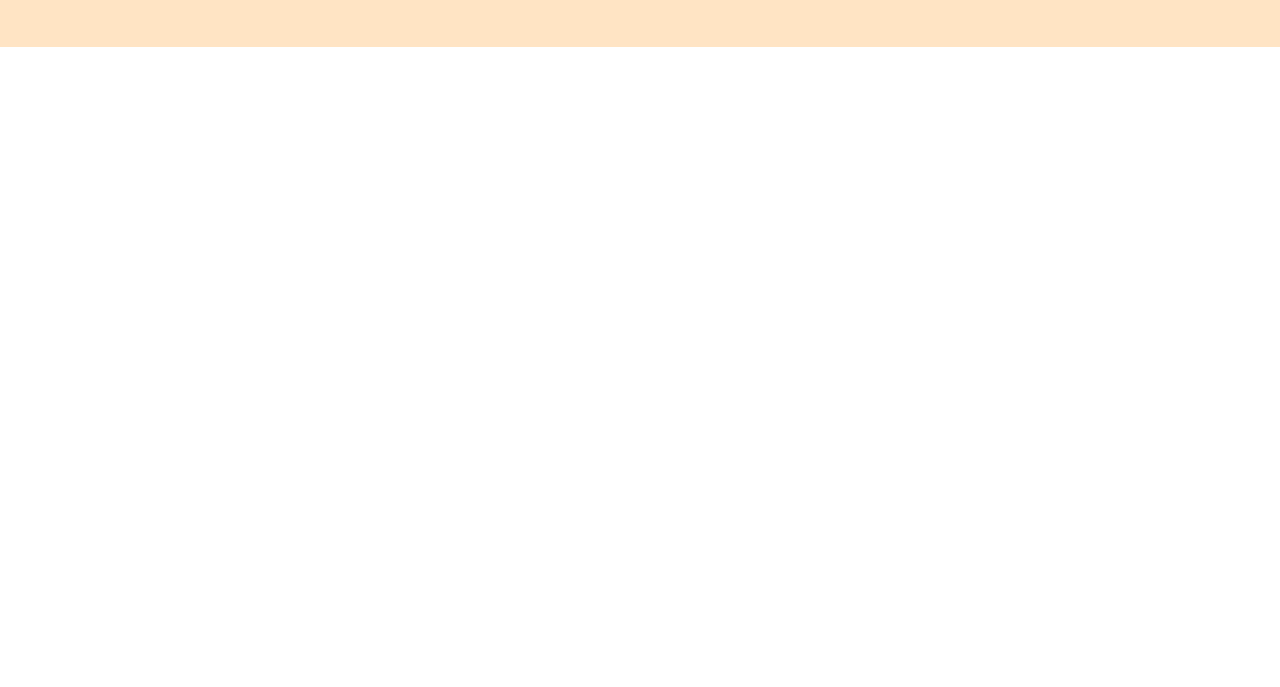
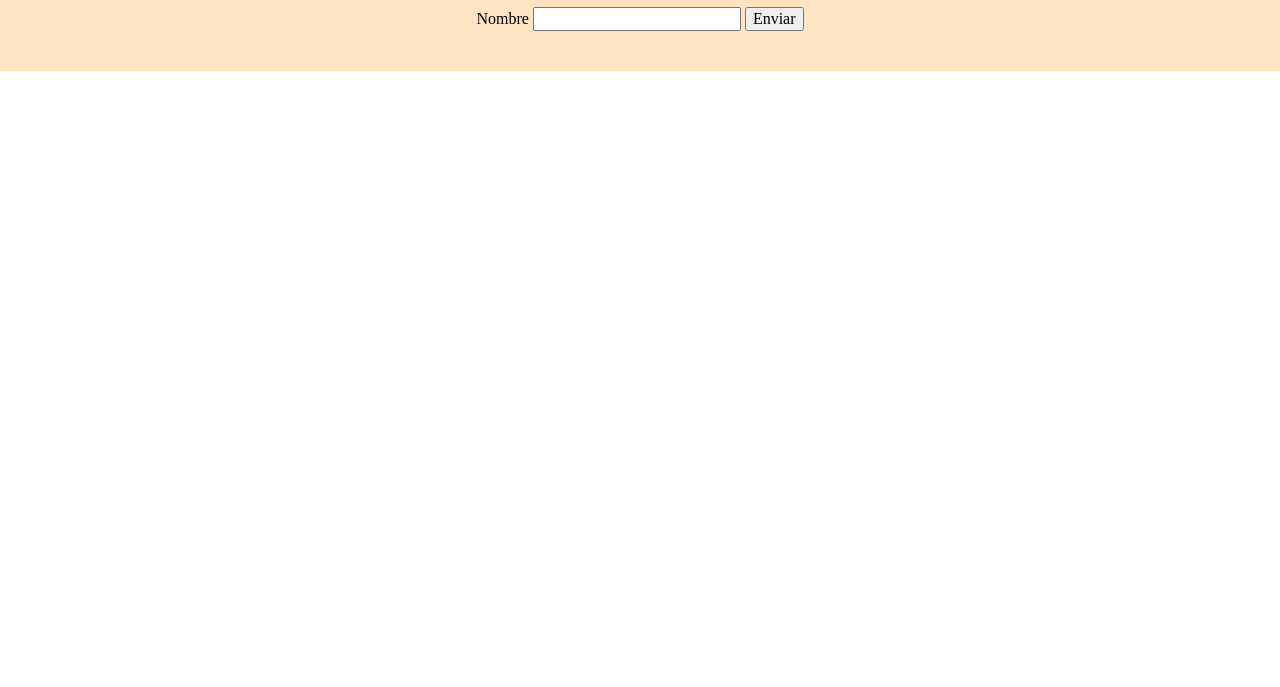
Before and after one commit to carlosad90/npm, a website: page index.html in a window 1280 px wide. Shown: the part 113-800 px from the top of the page. Drawn offline with nearby package versions, Linux system fonts and the light colour scheme.

Commit message:
Formulario de envio

```diff
--- a/index.html
+++ b/index.html
@@ -10,6 +10,11 @@
   <body>
     <header class="header">
       <h1>Uso de npm</h1>
+      <form action="" method="post">
+        <label for="name">Nombre</label>
+        <input type="text" name="name">
+        <button type="submit">Enviar</button>
+      </form>
     </header>
   </body>
 </html>
```
